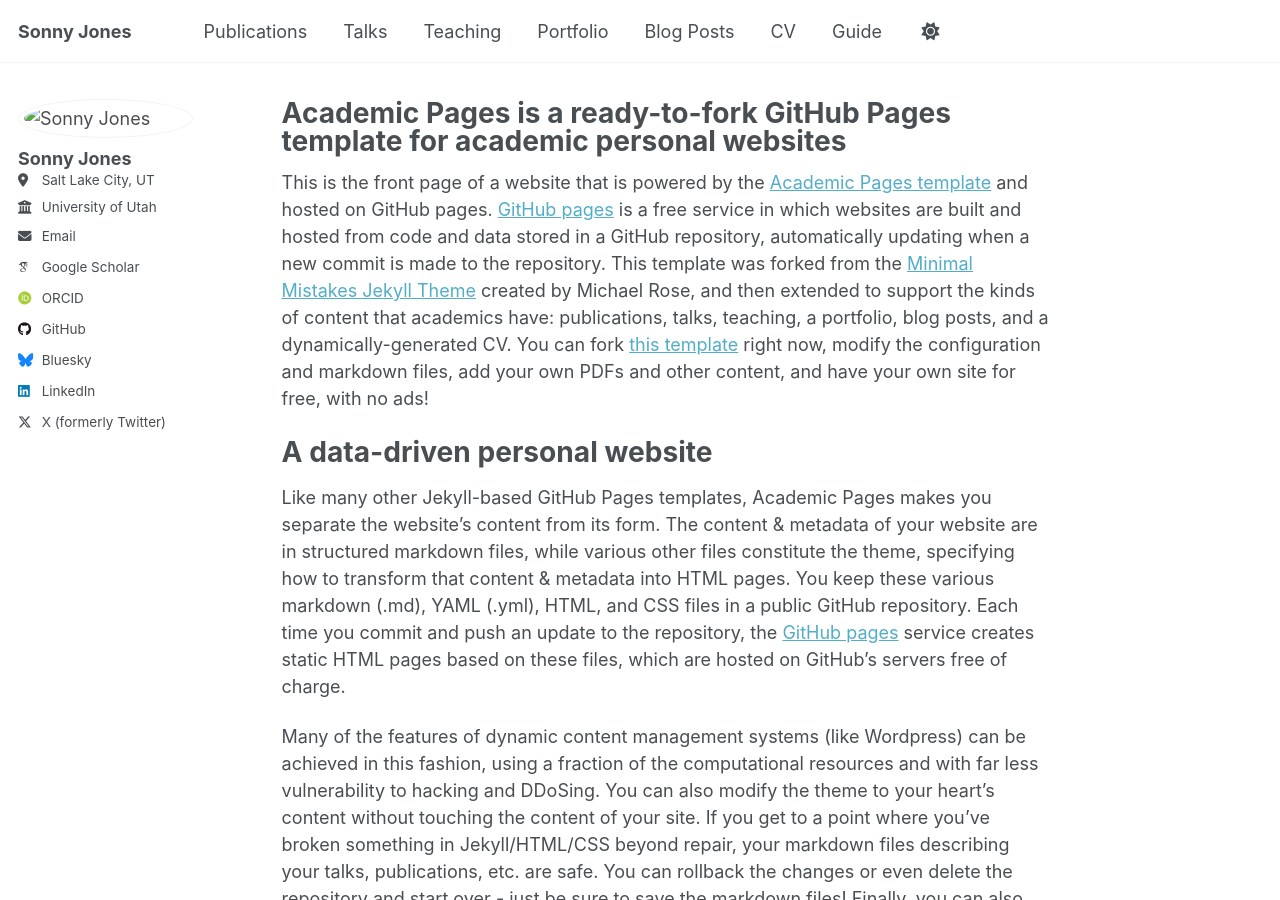
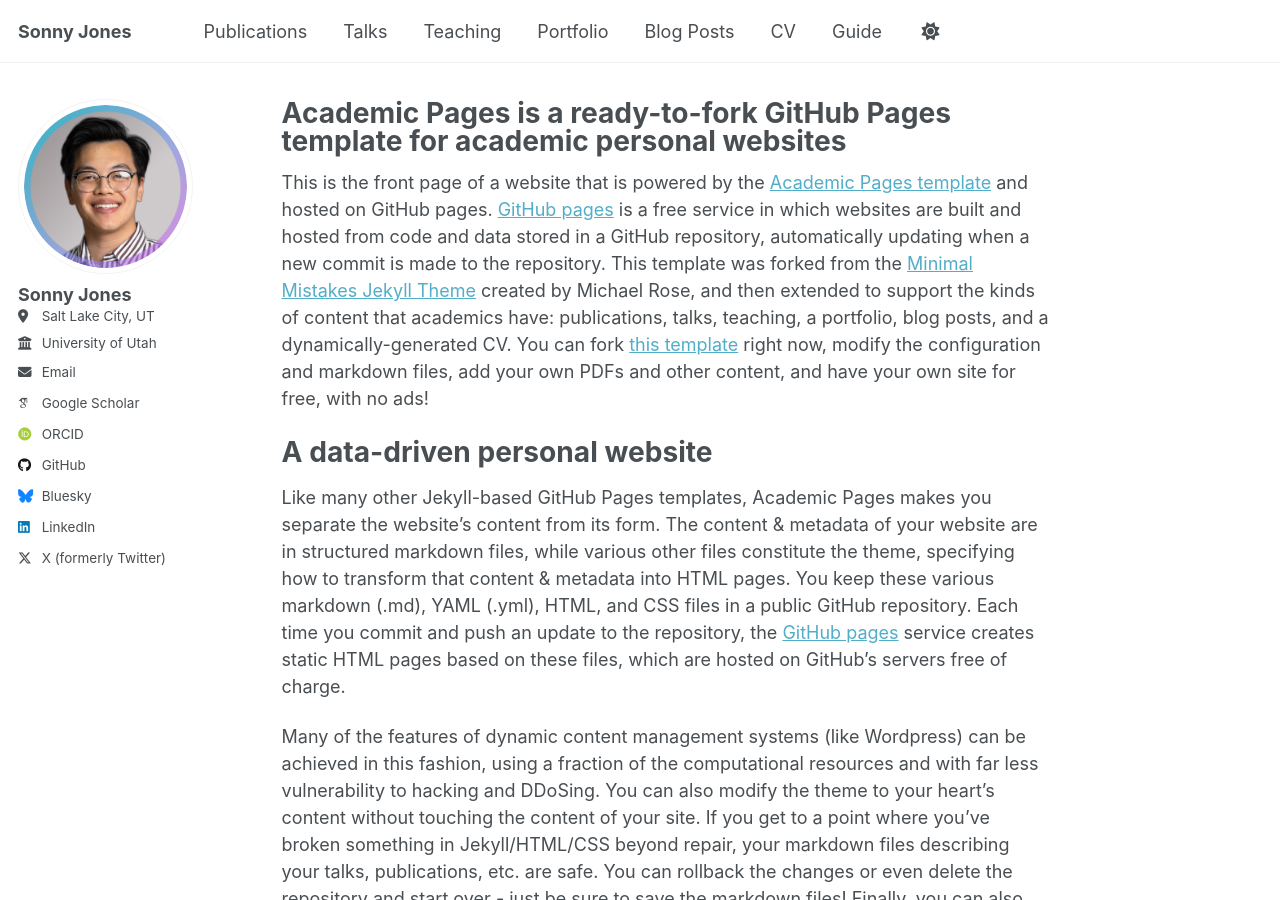
Before and after one commit to sonny-jones/sonny-jones.github.io, a Jekyll site: the page built from _pages/about.md, in a window 1280 px wide and 900 px high. Built offline with Jekyll 4.4.1, drawn with Linux system fonts in a browser that asks for light colours; some web fonts are replaced.

Commit message:
Update _config.yml

```diff
--- a/_config.yml
+++ b/_config.yml
@@ -22,7 +22,7 @@
 #               Additional customization can be done by editing /_includes/author-profile.html
 author:
   # Biographic information
-  avatar           : "images/RoundPFP.png"
+  avatar           : "RoundPFP.png"
   name             : "Sonny Jones"
   pronouns         : # example: "he/his"
   bio              : #"Short biography for the left-hand sidebar"
```
